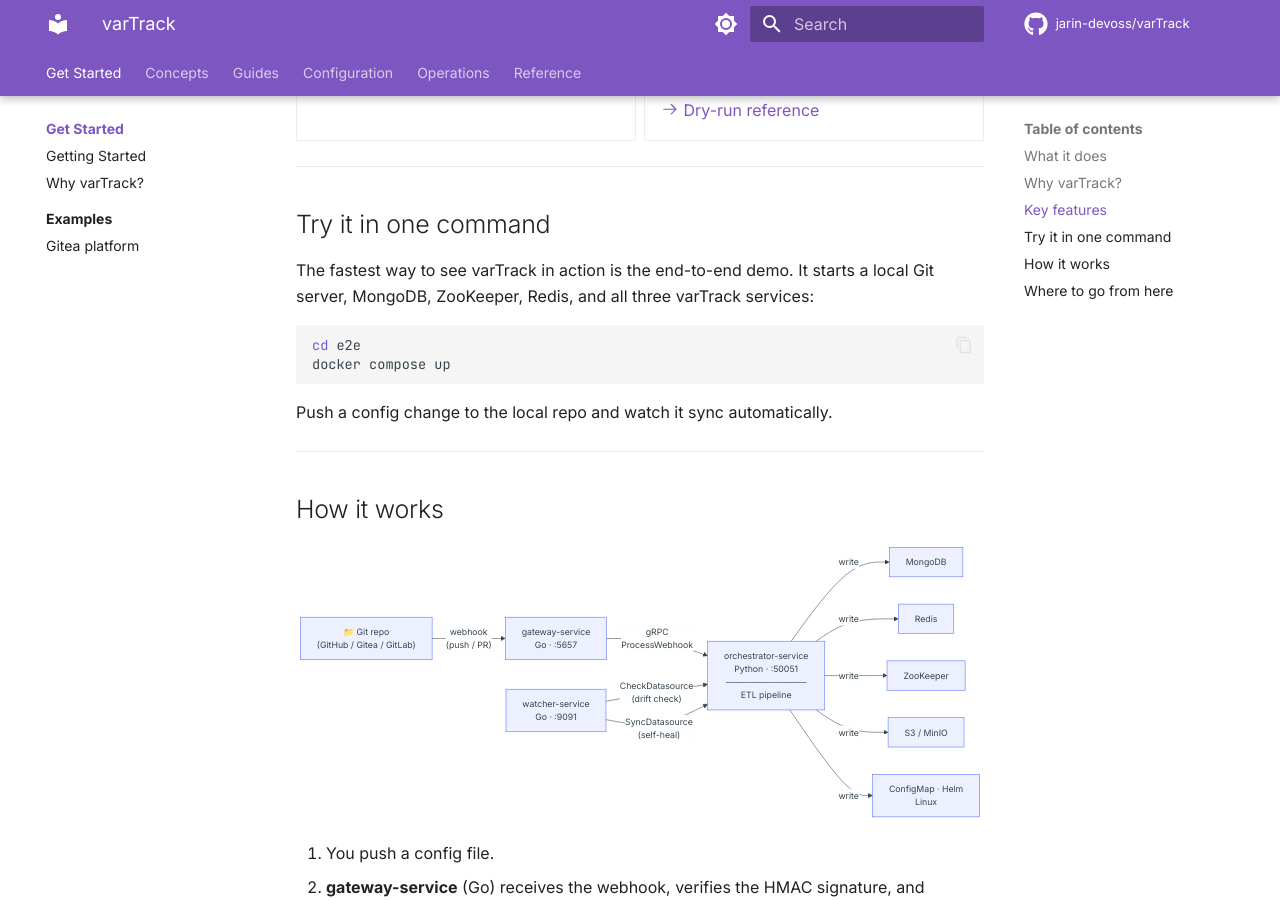
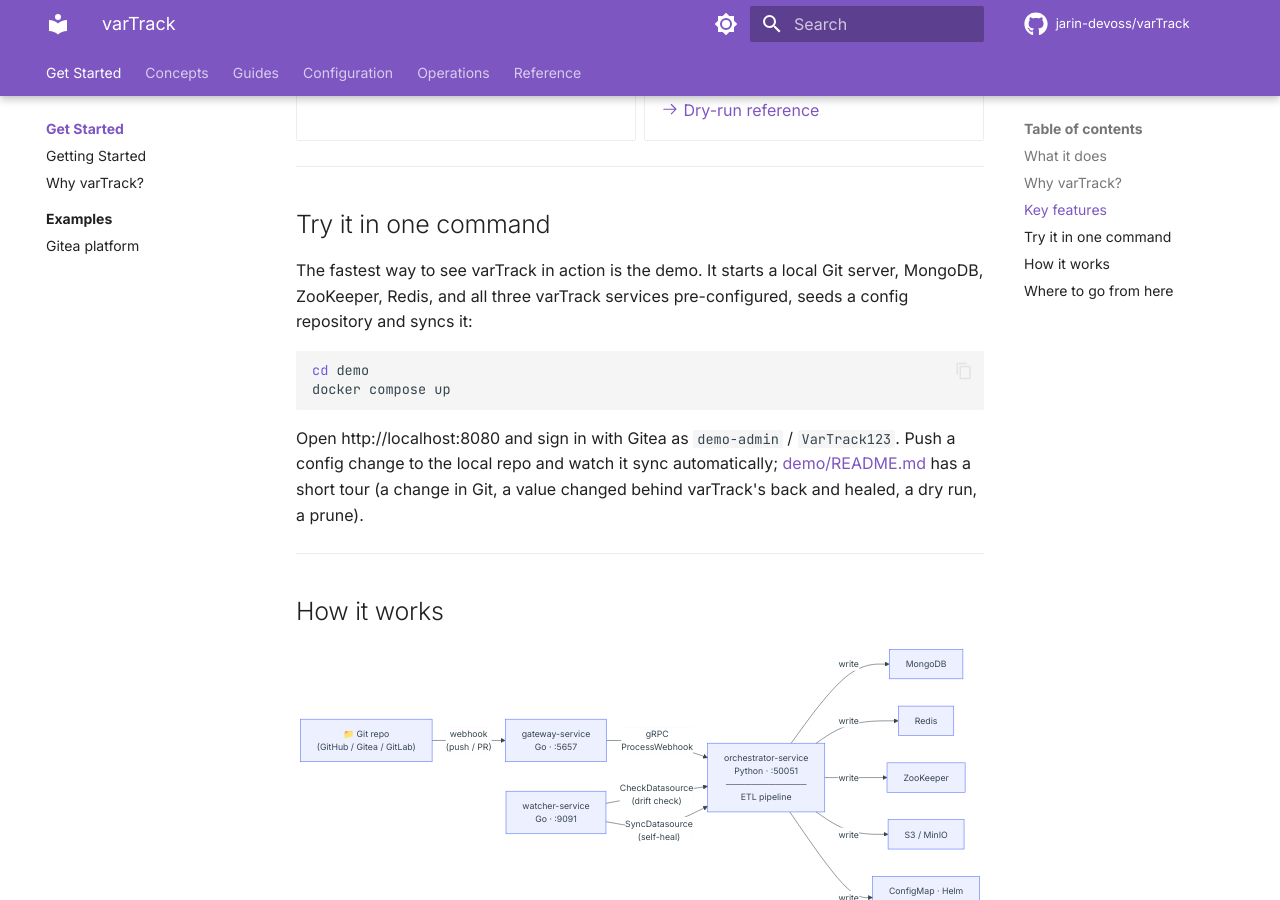
Before and after one commit to jarin-devoss/varTrack, an MkDocs documentation site: the page built from docs/index.md, in a window 1280 px wide and 900 px high, scrolled down 2352 px. Built offline with MkDocs 1.6.1 and Material for MkDocs 9.7.7, drawn with Linux system fonts in a browser that asks for light colours; comment, search, counter and statistics services are not loaded.

Commit message:
docs: the docs home page starts the demo from demo/
Its 'Try it in one command' section still said `cd e2e`, which now starts the regression, not the demo. It says `cd demo`,
where to sign in, and links the tour, as the README's copy of the section does.

Co-Authored-By: Claude Opus 5.5 <noreply@anthropic.com>

````diff
--- a/docs/index.md
+++ b/docs/index.md
@@ -124,14 +124,14 @@ It works alongside whatever deploys your services: varTrack only keeps their run
 
 ## Try it in one command
 
-The fastest way to see varTrack in action is the end-to-end demo. It starts a local Git server, MongoDB, ZooKeeper, Redis, and all three varTrack services:
+The fastest way to see varTrack in action is the demo. It starts a local Git server, MongoDB, ZooKeeper, Redis, and all three varTrack services pre-configured, seeds a config repository and syncs it:
 
 ```bash
-cd e2e
+cd demo
 docker compose up
 ```
 
-Push a config change to the local repo and watch it sync automatically.
+Open http://localhost:8080 and sign in with Gitea as `demo-admin` / `VarTrack123`. Push a config change to the local repo and watch it sync automatically; [demo/README.md](https://github.com/jarin-devoss/varTrack/blob/main/demo/README.md) has a short tour (a change in Git, a value changed behind varTrack's back and healed, a dry run, a prune).
 
 ---
 
````
